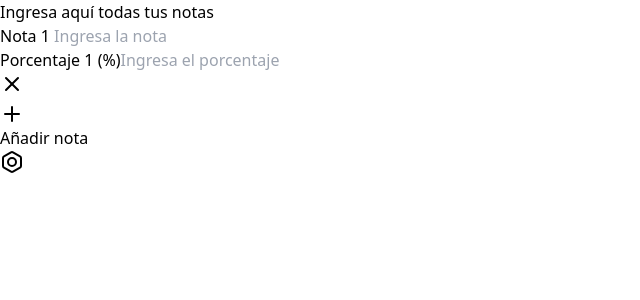
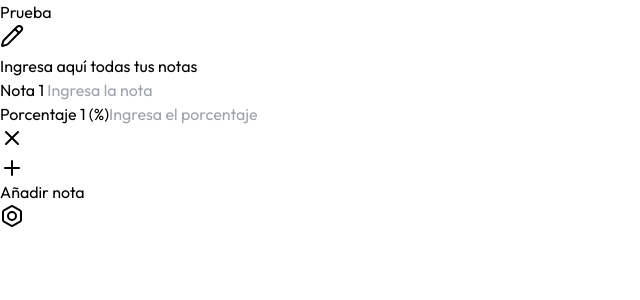
Before and after one commit to juanmayorquin/grademate, a React (Vite) app: page / in a window 1280 px wide. Shown: the top 300 px of the page, without its empty margins (0-640 px from the left). Built offline with nearby package versions, Linux system fonts and the light colour scheme.

Commit message:
Refactor estructura de componentes y mejora de estilos

```diff
--- a/index.html
+++ b/index.html
@@ -1,12 +1,18 @@
-<!doctype html>
+<!DOCTYPE html>
 <html lang="es">
   <head>
     <meta charset="UTF-8" />
     <link rel="icon" type="image/svg+xml" href="/vite.svg" />
     <meta name="viewport" content="width=device-width, initial-scale=1.0" />
+    <link rel="preconnect" href="https://fonts.googleapis.com" />
+    <link rel="preconnect" href="https://fonts.gstatic.com" crossorigin />
+    <link
+    href="https://fonts.googleapis.com/css2?family=Outfit:wght@100..900&display=swap"
+    rel="stylesheet"
+    />
     <title>GradeMate</title>
   </head>
-  <body class="bg-slate-900 text-white">
+  <body class="bg-slate-950 text-white">
     <div id="root"></div>
     <script type="module" src="/src/main.jsx"></script>
   </body>
--- a/src/App.jsx
+++ b/src/App.jsx
@@ -1,10 +1,14 @@
-import GradeCalcForm from "./components/GradeCalcForm"
+import SubjectCalc from "./components/SubjectCalc";
+import ConfigModalProvider from "./context/ConfigModalProvider";
+
 function App() {
   return (
     <>
-      <GradeCalcForm />
+      <ConfigModalProvider>
+        <SubjectCalc/>
+      </ConfigModalProvider>
     </>
-  )
+  );
 }
 
-export default App
+export default App;
--- a/src/components/ConfigurationPopup.jsx
+++ b/src/components/ConfigModal.jsx
@@ -1,7 +1,7 @@
 import React from 'react'
 import { X } from 'lucide-react'
 
-const ConfigurationPopup = ({ setIsPopupOpen, wishedGrade, setWishedGrade, maxGrade, setMaxGrade }) => {
+const ConfigModal = ({ setIsPopupOpen, wishedGrade, setWishedGrade, maxGrade, setMaxGrade }) => {
     const handleWishedGradeChange = (e) => {
         setWishedGrade(parseFloat(e.target.value))
     }
@@ -56,4 +56,4 @@ const ConfigurationPopup = ({ setIsPopupOpen, wishedGrade, setWishedGrade, maxGr
     )
 }
 
-export default ConfigurationPopup
+export default ConfigModal
--- a/src/components/GradeCalcForm.jsx
+++ b/src/components/GradeCalcForm.jsx
@@ -1,14 +1,12 @@
-import { Plus, Calculator, Bolt } from "lucide-react";
-import React, { useEffect } from "react";
+import { Plus, Bolt } from "lucide-react";
+import React, { useContext, useEffect } from "react";
 import { useState } from "react";
 import GradeInput from "./GradeInput";
 import GradeCalcMessage from "./GradeCalcMessage";
-import ConfigurationPopup from "./ConfigurationPopup";
+import { ConfigModalContext } from "../context/ConfigModalProvider";
 
-const GradeCalcForm = () => {
+const GradeCalcForm = ({maxGrade, wishedGrade}) => {
   const [idCounter, setIdCounter] = useState(1);
-    const [maxGrade, setMaxGrade] = useState(5);
-    const [wishedGrade, setWishedGrade] = useState(3);
   const [neededGrade, setNeededGrade] = useState(3);
   const [missingPercent, setMissingPercent] = useState(100);
   const [mean, setMean] = useState(0);
@@ -19,7 +17,8 @@ const GradeCalcForm = () => {
       percent: 0,
     },
   ]);
-    const [isPopupOpen, setIsPopupOpen] = useState(false);
+
+  const {isModalOpen, setIsModalOpen} = useContext(ConfigModalContext);
 
   const handleAddGrade = () => {
     setGrades([...grades, { id: idCounter, value: 0, percent: 0 }]);
@@ -37,9 +36,11 @@ const GradeCalcForm = () => {
     });
     const missing = 1 - actualPercent;
 
-        const calculatedNeededGrade = (wishedGrade - actualGrade) / missing;
+    const calculatedNeededGrade = missing > 0 ? (wishedGrade - actualGrade) / missing : 0;
 
-        if (missing == 0) { setMean(actualGrade) }
+    if (missing == 0) {
+      setMean(actualGrade);
+    }
 
     setNeededGrade(Math.max(calculatedNeededGrade, 0));
     setMissingPercent(missing * 100);
@@ -48,8 +49,7 @@ const GradeCalcForm = () => {
   useEffect(calcNeededGrade, [grades, wishedGrade, maxGrade]);
 
   return (
-        <div className="relative">
-            <div className="bg-slate-800 max-w-3xl flex flex-col gap-4 w-11/12 m-auto text-white p-8 rounded-xl">
+    <div className="bg-slate-900 max-w-3xl flex flex-col gap-4 m-auto text-white p-8 rounded-xl">
       <h2>Ingresa aquí todas tus notas</h2>
       <div className="w-full flex flex-col gap-4">
         <div className="flex flex-col gap-2">
@@ -72,16 +72,20 @@ const GradeCalcForm = () => {
         </button>
       </div>
       <div className="flex flex-col justify-center items-center group">
-                    <GradeCalcMessage mean={mean} missingPercent={missingPercent} neededGrade={neededGrade} />
+        <GradeCalcMessage
+          mean={mean}
+          missingPercent={missingPercent}
+          neededGrade={neededGrade}
+        />
       </div>
       <div className="flex justify-end">
-                    <button className="hover:bg-white/5 hover:text-sky-400 p-2 rounded-md transition-all" onClick={() => setIsPopupOpen(!isPopupOpen)}>
+        <button
+          className="hover:bg-white/5 hover:text-sky-400 p-2 rounded-md transition-all"
+          onClick={() => setIsModalOpen(!isModalOpen)}
+        >
           <Bolt />
         </button>
       </div>
-            </div>
-            {isPopupOpen && <ConfigurationPopup setIsPopupOpen={setIsPopupOpen} wishedGrade={wishedGrade} setWishedGrade={setWishedGrade} maxGrade={maxGrade} setMaxGrade={setMaxGrade} />}
-
     </div>
   );
 };
--- /dev/null
+++ b/src/components/SubjectCalc.jsx
@@ -0,0 +1,61 @@
+import React, { useState, useContext } from "react";
+import { Check, Pencil, X } from "lucide-react";
+import ConfigModal from "./ConfigModal";
+import GradeCalcForm from "./GradeCalcForm";
+import { ConfigModalContext } from "../context/ConfigModalProvider";
+
+const SubjectCalc = () => {
+  const [subjectName, setSubjectName] = useState("Prueba");
+  const [isEditing, setIsEditing] = useState(false);
+  const { isModalOpen, setIsModalOpen } = useContext(ConfigModalContext);
+
+  const [wishedGrade, setWishedGrade] = useState(3);
+  const [maxGrade, setMaxGrade] = useState(5);
+  return (
+    <div className="relative">
+      <div className="flex gap-4 items-center group">
+        {!isEditing ? (
+          <h2 className="text-4xl font-bold">{subjectName}</h2>
+        ) : (
+          <input
+            className="text-4xl font-bold outline-none bg-transparent w-auto"
+            type="text"
+            value={subjectName}
+            onChange={(e) => {
+              setSubjectName(e.target.value);
+            }}
+          />
+        )}
+        {!isEditing ? (
+          <button
+            className="hidden group-hover:block opacity-40 hover:opacity-80 transition-all"
+            onClick={() => {
+              setIsEditing(!isEditing);
+            }}
+          >
+            <Pencil />
+          </button>
+        ) : (
+          <button
+            className="opacity-40 hover:opacity-80 transition-all"
+            onClick={() => setIsEditing(false)}
+          >
+            <Check />
+          </button>
+        )}
+      </div>
+      <GradeCalcForm maxGrade={maxGrade} wishedGrade={wishedGrade}/>
+      {isModalOpen && (
+        <ConfigModal
+          setIsPopupOpen={setIsModalOpen}
+          wishedGrade={wishedGrade}
+          setWishedGrade={setWishedGrade}
+          maxGrade={maxGrade}
+          setMaxGrade={setMaxGrade}
+        />
+      )}
+    </div>
+  );
+};
+
+export default SubjectCalc;
--- /dev/null
+++ b/src/context/ConfigModalProvider.jsx
@@ -0,0 +1,14 @@
+import { createContext, useState } from "react";
+
+export const ConfigModalContext = createContext();
+
+const ConfigModalProvider = ({ children }) => {
+  const [isModalOpen, setIsModalOpen] = useState(false);
+  return (
+    <ConfigModalContext.Provider value={{ isModalOpen, setIsModalOpen }}>
+      {children}
+    </ConfigModalContext.Provider>
+  );
+};
+
+export default ConfigModalProvider;
--- a/src/index.css
+++ b/src/index.css
@@ -1,6 +1,10 @@
 @tailwind base;
 @tailwind components;
 @tailwind utilities;
+
+body {
+  font-family: "Outfit", serif;
+}
 
 /* Chrome, Safari, Edge, Opera */
 input::-webkit-outer-spin-button,
```
Lines whose indentation alone changed are shown as unchanged.
